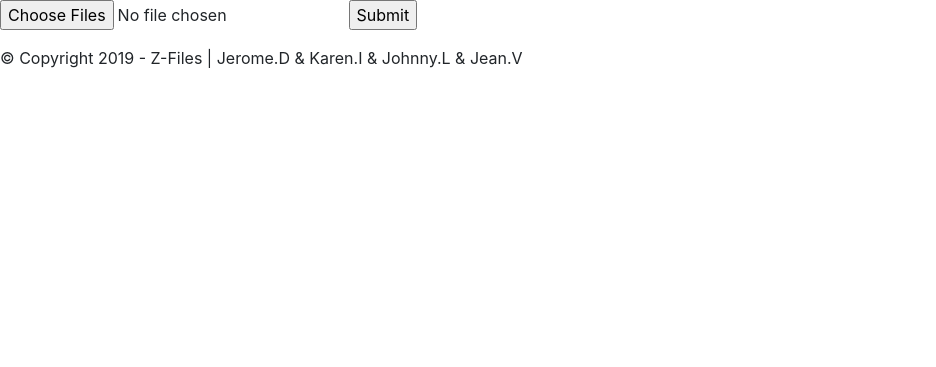
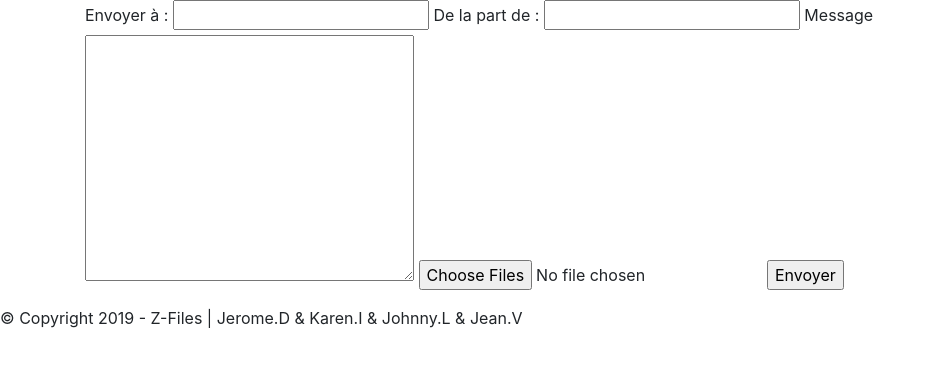
Before and after one commit to JeromeDias/Z-Files, a PHP site: page /UploadView.php in a window 1280 px wide. Shown: the part 40-407 px from the top of the page, without its empty margins (0-936 px from the left). Run offline with PHP 8.4, Linux system fonts and the light colour scheme; data that the repository does not hold is empty; a stand-in replaces the project's code that opens the database connection.

Commit message:
add form

```diff
--- a/Views/UploadView.php
+++ b/Views/UploadView.php
@@ -5,8 +5,17 @@ $title = "Upload";
 include 'header.php';
 
 ?>
+<div class="container">
+
 
 <form action="" method="post" enctype="multipart/form-data">
+
+<label for="emailto">Envoyer à :</label>
+<input type="email" name="emailto" id="emailto">
+<label for="email">De la part de :</label>
+<input type="email" name="email" id="email">
+<label for="message">Message</label>
+<textarea name="message" id="message" cols="30" rows="10"></textarea>
 
 <input type="file" id="file" name="file[]" multiple>
 <?php
@@ -16,21 +25,22 @@ if(isset($_POST['submit'])){
 
 
     if($success) {
+        echo 'Nom des fichiers : ';
         for($i = 0; $i < sizeof($_FILES['file']['name']); $i++) {
-            echo '<br>Nom des fichiers : ' . $_FILES['file']['name'][$i] . '<br>';
+            echo $_FILES['file']['name'][$i] . ', ';
         }
     }
 
 }
 
 ?>
-<input type="submit" id="submit" name="submit">
+<input type="submit" id="submit" name="submit" value="Envoyer">
 
 <p class="error"><?php echo $error; ?></p>
 <p class="success"><a href="assets/files/<?php echo $success ?>"download><?php echo $success; ?></a></p>
 
 </form>
-
+</div>
 
 
 
```
Also changed, not shown: Models/Upload.php (+8 -6 lines), 1 other file.
